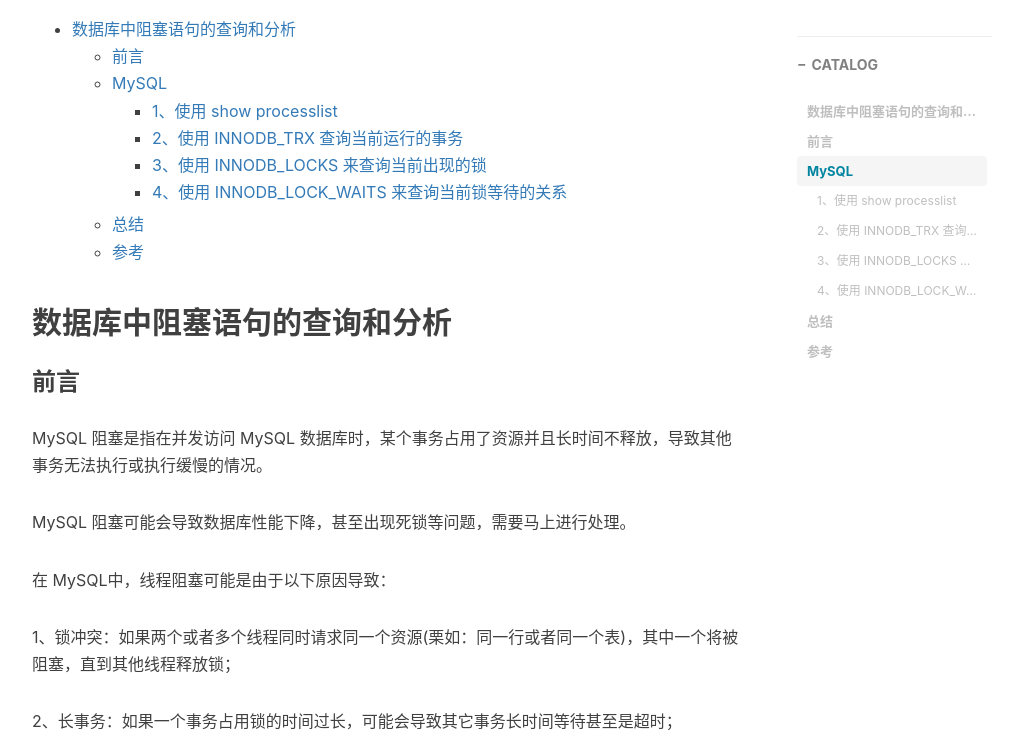
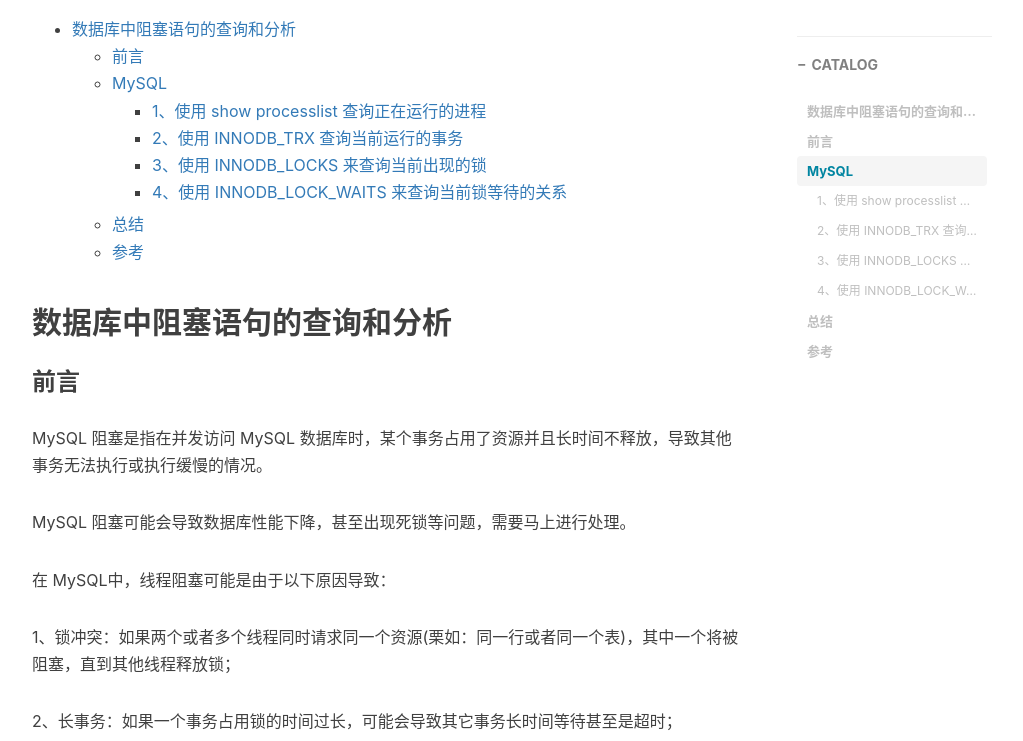
Before and after one commit to boilingfrog/boilingfrog.github.io, a Jekyll site: the page built from _posts/2023-07-16-mysql中查询阻塞的进程.md, in a window 1280 px wide and 900 px high, scrolled down 428 px, cut to the strip 159-900 px from the top of the window. Shown: the whole strip, without its empty margins (233-1256 px from the left). Built offline with Jekyll 4.4.1, drawn with Linux system fonts in a browser that asks for light colours; nearby versions of some CDN libraries; comment, search, counter and statistics services are not loaded; some of the changed text lies outside the part shown.

Commit message:
feat:MySQL 中阻塞语句的分析使用

```diff
--- a/_posts/2023-07-16-mysql中查询阻塞的进程.md
+++ b/_posts/2023-07-16-mysql中查询阻塞的进程.md
@@ -16,7 +16,7 @@
 - [数据库中阻塞语句的查询和分析](#%E6%95%B0%E6%8D%AE%E5%BA%93%E4%B8%AD%E9%98%BB%E5%A1%9E%E8%AF%AD%E5%8F%A5%E7%9A%84%E6%9F%A5%E8%AF%A2%E5%92%8C%E5%88%86%E6%9E%90)
   - [前言](#%E5%89%8D%E8%A8%80)
   - [MySQL](#mysql)
-    - [1、使用 show processlist](#1%E4%BD%BF%E7%94%A8-show-processlist)
+    - [1、使用 show processlist 查询正在运行的进程](#1%E4%BD%BF%E7%94%A8-show-processlist-%E6%9F%A5%E8%AF%A2%E6%AD%A3%E5%9C%A8%E8%BF%90%E8%A1%8C%E7%9A%84%E8%BF%9B%E7%A8%8B)
     - [2、使用 INNODB_TRX 查询当前运行的事务](#2%E4%BD%BF%E7%94%A8-innodb_trx-%E6%9F%A5%E8%AF%A2%E5%BD%93%E5%89%8D%E8%BF%90%E8%A1%8C%E7%9A%84%E4%BA%8B%E5%8A%A1)
     - [3、使用 INNODB_LOCKS 来查询当前出现的锁](#3%E4%BD%BF%E7%94%A8-innodb_locks-%E6%9D%A5%E6%9F%A5%E8%AF%A2%E5%BD%93%E5%89%8D%E5%87%BA%E7%8E%B0%E7%9A%84%E9%94%81)
     - [4、使用 INNODB_LOCK_WAITS 来查询当前锁等待的关系](#4%E4%BD%BF%E7%94%A8-innodb_lock_waits-%E6%9D%A5%E6%9F%A5%E8%AF%A2%E5%BD%93%E5%89%8D%E9%94%81%E7%AD%89%E5%BE%85%E7%9A%84%E5%85%B3%E7%B3%BB)
@@ -92,7 +92,7 @@
 
 下面来看下如何排查
 
-#### 1、使用 show processlist
+#### 1、使用 show processlist 查询正在运行的进程
 
 `show processlist` 显示的是正在运行的线程，root 用户或者有 PROCESS 权限的用户能执行这个查询。
 
```
